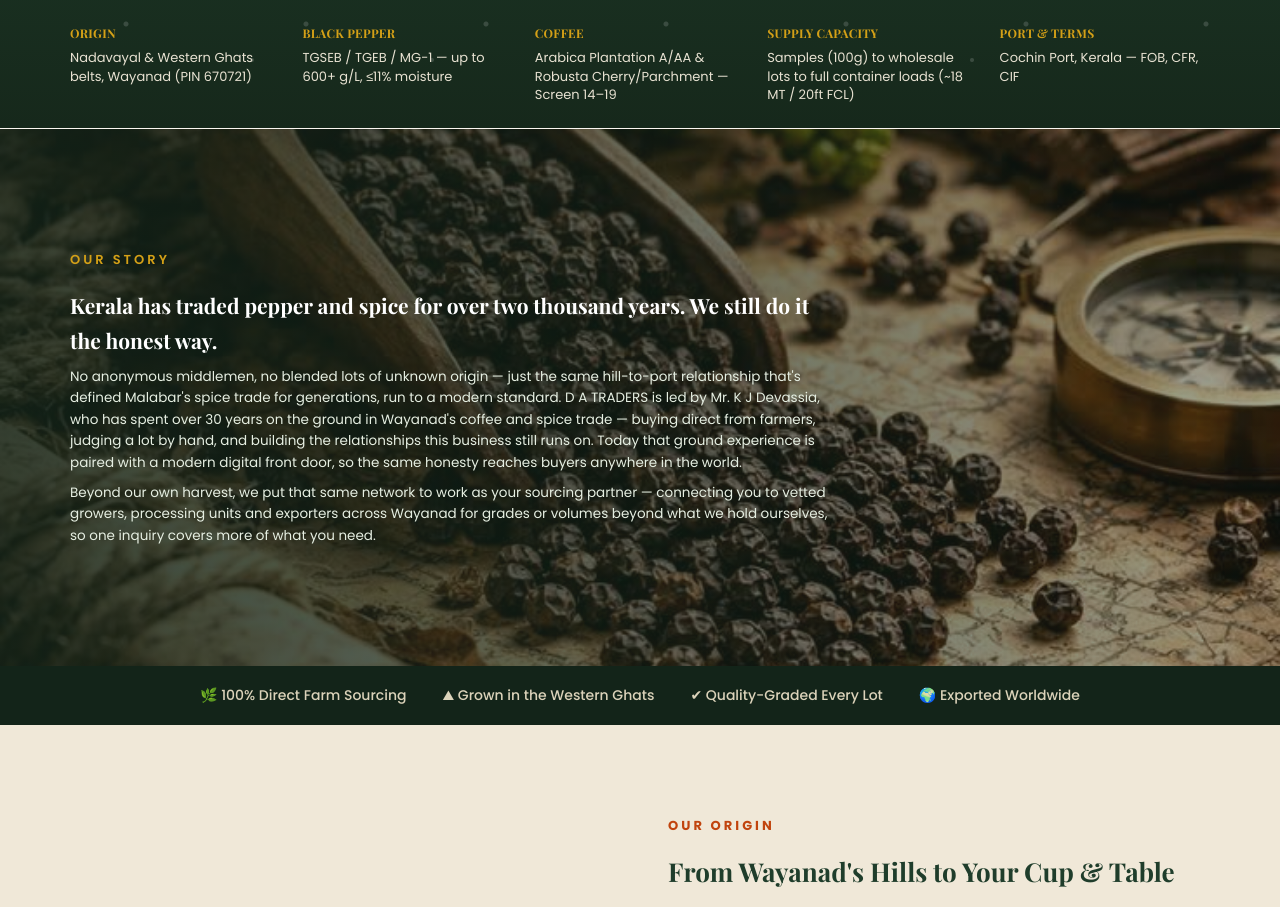
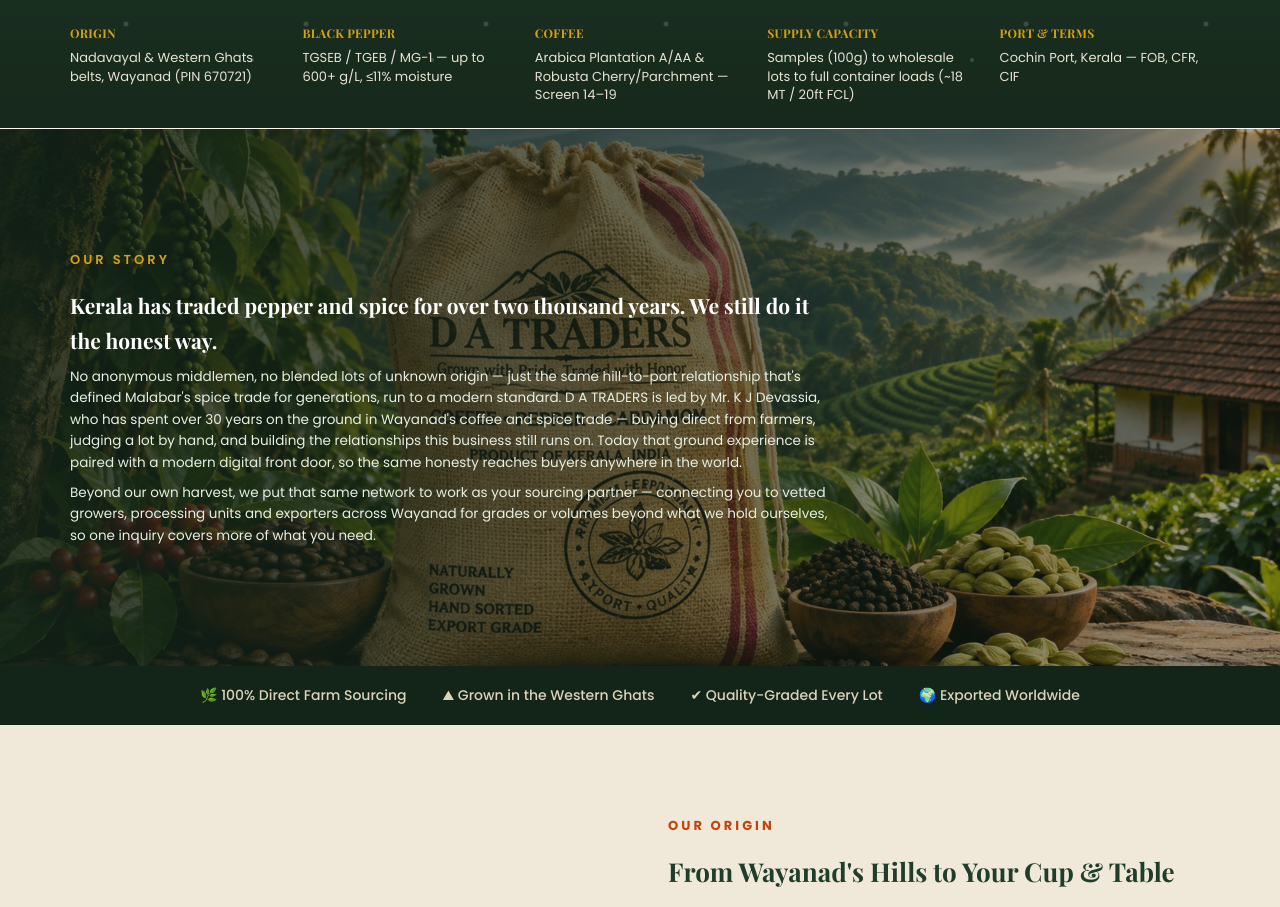
Before and after one commit to arvindianmen-design/da-traders-site, a plain HTML site: page index.html in a window 1280 px wide. Shown: the part 880-1787 px from the top of the page. Drawn offline with nearby package versions, Linux system fonts and the light colour scheme.

Commit message:
Swap Our Story banner to AI-generated branded sack image

```diff
--- a/index.html
+++ b/index.html
@@ -407,7 +407,7 @@ footer li{margin-bottom:10px;}
 </section>
 
 <section class="heritage" id="story">
-<img src="assets/pepper-heritage-scoop.jpg" alt="Black and green peppercorns with a wooden scoop, rope and map — spice trade heritage styling">
+<img src="assets/da-traders-sack-wayanad.jpg" alt="A D A TRADERS branded burlap sack of coffee, pepper and cardamom on a Wayanad hillside, with coffee cherries, peppercorns and cardamom pods in bowls beside it — AI-generated representative image">
 <div class="heritage-text">
 <div class="inner">
 <div class="eyebrow">Our Story</div>
```
